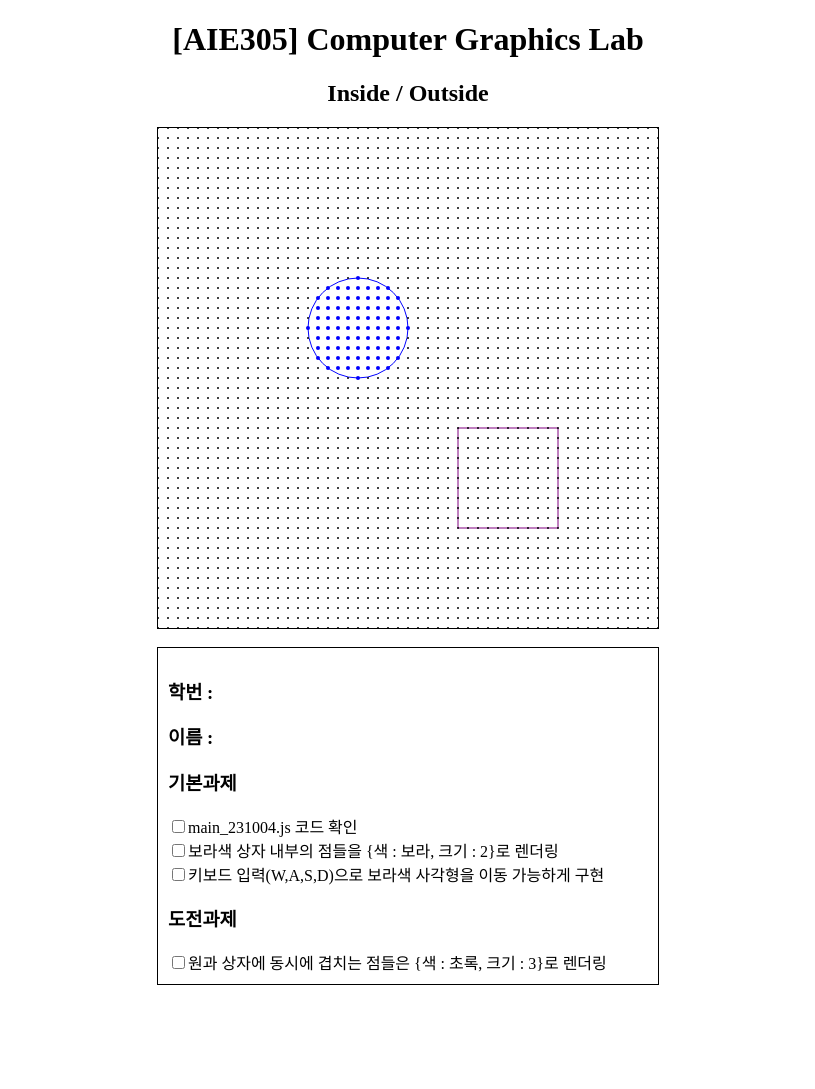
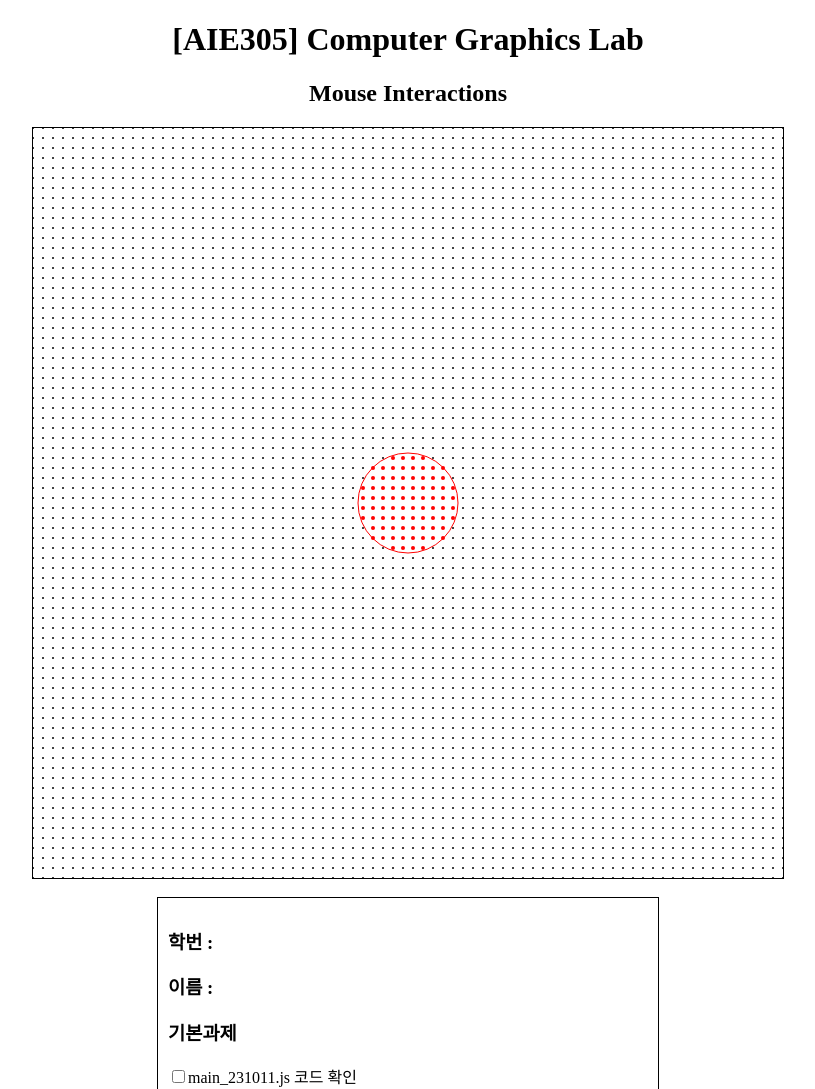
Before and after one commit to youngjinDAU/-AIE305-Computer-Graphics, a plain HTML site: page index.html in a window 1280 px wide. Shown: the top 1089 px of the page, without its empty margins (232-1047 px from the left). Before the commit the page ends 985 px from the top, so only its background shows below. Drawn offline with nearby package versions, Linux system fonts and the light colour scheme.

Commit message:
231011 lab

```diff
--- a/css/main.css
+++ b/css/main.css
@@ -4,7 +4,7 @@ h1, h2, canvas, #hw {
   margin-left: auto;
   margin-right: auto;
   display: block;
-  width: 500px;
+  width: 750px;
   text-align:center;
 }
 #hw {
--- a/index.html
+++ b/index.html
@@ -6,7 +6,7 @@
     <meta name="viewport" content="width=device-width, initial-scale=1.0">
     <title>Document</title>
     <style>
-        canvas{border:1px solid; width: 500px; height: 500px}
+        canvas{border:1px solid; height: 750px}
         body{margin:0;}
     </style>
     <script src="js/three.js"></script>
@@ -15,20 +15,22 @@
 </head>
 <body>
     <h1>[AIE305] Computer Graphics Lab</h1>
-    <h2>Inside / Outside</h2>
-    <canvas id="myCanvas" width="500" height="500"></canvas>
+    <h2>Mouse Interactions</h2>
+    <canvas id="myCanvas" width=750 height=750></canvas>
     <br>
     <div id="hw">
       <h3>학번 : </h3>
       <h3>이름 : </h3>
       <h3>기본과제 </h3>
-      <input type="checkbox" id="hw1" name="hw1" /><label for="hw1">main_231004.js 코드 확인</label><br>
-      <input type="checkbox" id="hw2" name="hw2" /><label for="hw2">보라색 상자 내부의 점들을 {색 : 보라, 크기 : 2}로 렌더링    </label><br>
-      <input type="checkbox" id="hw3" name="hw3" /><label for="hw3">키보드 입력(W,A,S,D)으로 보라색 사각형을 이동 가능하게 구현    </label><br>
+      <input type="checkbox" id="hw1" name="hw1" /><label for="hw1">main_231011.js 코드 확인</label><br>
+      <input type="checkbox" id="hw2" name="hw2" /><label for="hw2">마우스를 따라가는 원과 그 내부 점들에 대한 구현 확인</label><br>
+      <input type="checkbox" id="hw3" name="hw3" /><label for="hw3">원 내부의 점에 대해 x값이 양수인 점은 점 크기를 3으로 조절</label><br>
       <h3>도전과제 </h3>
-      <input type="checkbox" id="hw4" name="hw4" /><label for="hw4">원과 상자에 동시에 겹치는 점들은 {색 : 초록, 크기 : 3}로 렌더링
+      <input type="checkbox" id="hw4" name="hw4" />Wheel 조작으로 원 반지름이 음수가 되었을 때 오류가 발생하는 것을 해결<label for="hw4"><br>
+        <input type="checkbox" id="hw5" name="hw5" />드래그도 동작하게 응용<label for="hw5">
+
     </label><br>
     </div>
 </body>
 </html>
-<script src="js/main_231004.js"></script>
+<script src="js/main_231011.js"></script>
--- /dev/null
+++ b/js/main_231011.js
@@ -0,0 +1,96 @@
+let c = document.getElementById("myCanvas");
+let ctx = c.getContext("2d");
+let circleData = { center: new THREE.Vector2(375, 375), radius: 50 };
+
+let redSet = new Set();
+
+//Get mouse position
+function get_mouse_position(c, e) {
+    var rect = c.getBoundingClientRect();
+    return {
+        x: Math.round(e.clientX - rect.left),
+        y: Math.round(e.clientY - rect.top)
+    };
+}
+
+//Add event lisnter
+c.addEventListener("mousemove", function(e) {
+    var mousePos = get_mouse_position(c,e);
+    circleData.center.x = mousePos.x;
+    circleData.center.y = mousePos.y;
+})
+c.addEventListener("click", function(e) {
+    var mousePos = get_mouse_position(c,e);
+    console.log("click",mousePos.x,mousePos.y)
+    for (i = 0; i <= 750; i += 10) {
+        for (j = 0; j <= 750; j += 10) {
+            let pt = new THREE.Vector2(i, j);
+            if (is_pt_inside_circle(pt, circleData))
+                redSet.add(pt.x.toString()+','+pt.y.toString());
+        }
+    }
+})
+c.addEventListener("wheel", function (e) {
+    if (e.deltaY > 0) {
+      circleData.radius += 1;
+    } else {
+      circleData.radius -= 1;
+    }
+  });
+
+//Draw Funcitons
+function clear() {
+    ctx.clearRect(0, 0, c.width, c.height);
+}
+function update() {
+    clear();
+    draw_image();
+    requestAnimationFrame(update);
+}
+update();
+
+function draw_image()
+{
+    ctx.strokeStyle="red";
+    draw_circle(circleData);
+
+    ctx.strokeStyle="black";
+    draw_sample_point();
+}
+
+function draw_sample_point() {
+    for (i = 0; i <= 750; i += 10) {
+        for (j = 0; j <= 750; j += 10) {
+            let pt = new THREE.Vector2(i, j);
+            let color = '';
+            let size = 0;
+
+            if (is_pt_inside_circle(pt, circleData) || redSet.has(pt.x.toString()+','+pt.y.toString())) {
+                color = "#ff0000";
+                size = 2;
+            }
+            else{
+                color = 'black';
+                size = 1;
+            }
+            draw_point(pt, color, size);
+        }
+    }
+}
+
+function draw_point(pt, color, size) {
+    ctx.fillStyle = color;
+    ctx.beginPath();
+    ctx.arc(pt.x, pt.y, size, 0, 2 * Math.PI);
+    ctx.fill();
+}
+
+function draw_circle(data) {
+    ctx.beginPath();
+    ctx.arc(data.center.x, data.center.y, data.radius, 0, 2 * Math.PI);
+    ctx.stroke();
+}
+
+function is_pt_inside_circle(pt, circle) {
+    return pt.distanceTo(circle.center) <= circle.radius;
+}
```
